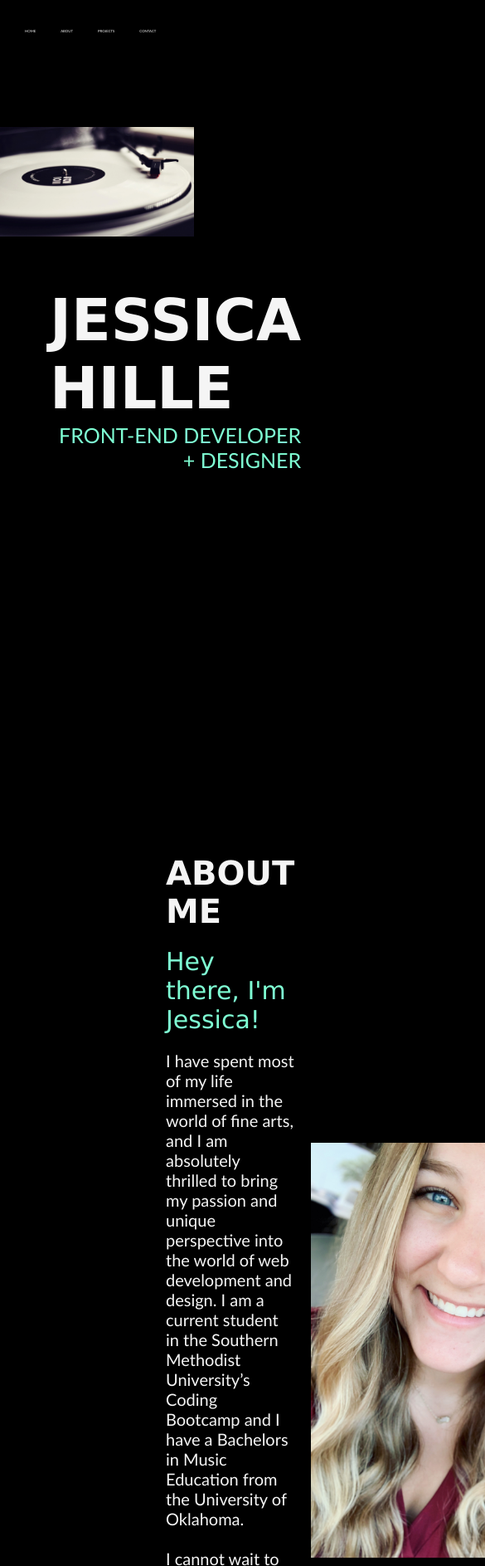
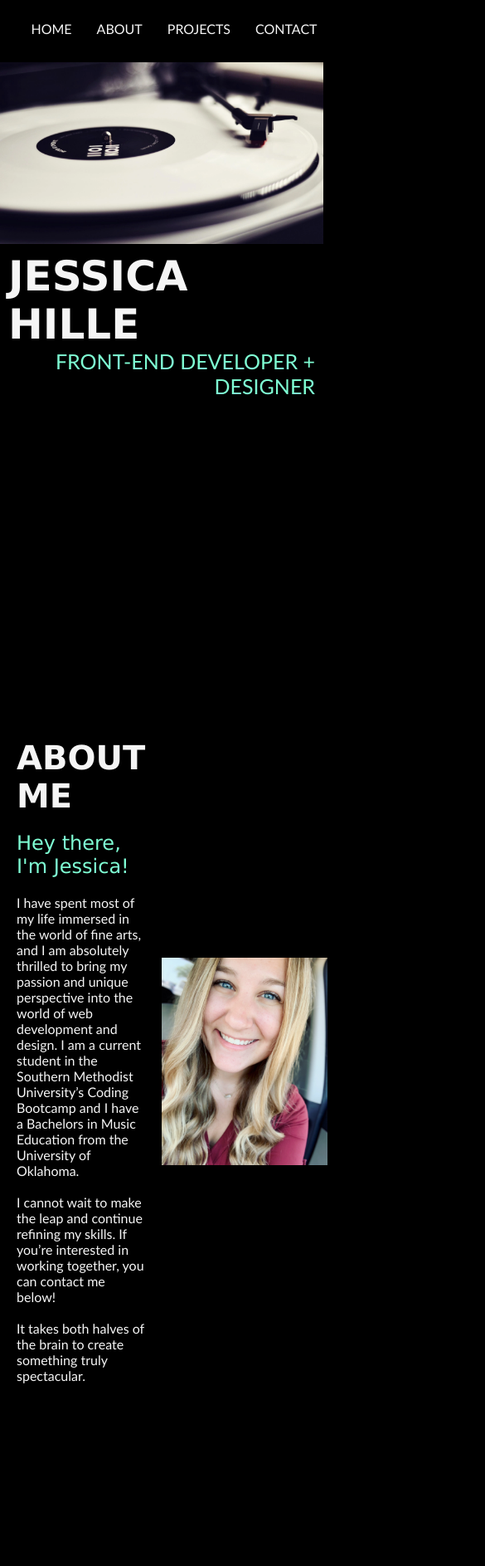
Before and after one commit to jessicalhille/hilleportfolio, a plain HTML site: page index.html in a window 390 px wide. Shown: the top 1887 px of the page at 83% size, 585 px wide, since content can reach past the window. Drawn offline with Linux system fonts and the light colour scheme.

Commit message:
added mobile response media query

```diff
--- a/assets/style.css
+++ b/assets/style.css
@@ -27,7 +27,7 @@ header nav ul {
 header nav ul li a {
     margin-left: 30px;
     font-weight: lighter;
-    font-size: 1.1vw;
+    font-size: 1.5vw;
     text-decoration: none;
     font-family:'Gill Sans', 'Gill Sans MT', Calibri, 'Trebuchet MS', sans-serif;
 }
@@ -52,7 +52,8 @@ header nav ul li a:hover {
 }
 
 .hero-text{
-    padding: 60px;
+    width: 40%;
+    padding: 10px;
 }
 
 .hero-text h1 {
@@ -140,7 +141,7 @@ header nav ul li a:hover {
 }
 
 .project-other {
-    margin: 0 200px;
+    margin: 0 50px;
 }
 .project-other img {
     width: 400px;
@@ -189,3 +190,65 @@ footer {
     font-size: 10px;
     text-align: center;
 }
+
+footer h3 {
+    color:aquamarine;
+}
+
+/* For Smaller Desktop Screens and Smaller */
+
+@media screen and (max-width: 980px) {
+    header {
+        justify-content: center;
+    }
+    header nav ul li a {
+        font-size: 20px;
+    }
+    .hero {
+        margin-top: 0;
+    }
+    .hero img {
+        width: 100%;
+    }
+    .hero-text {
+        width: 100%;
+    }
+    #about {
+        padding: 200px 20px;
+    }
+    #about img {
+        width: 300px;
+    }
+    #project {
+        padding: 200px 0;
+    }
+    .project-other {
+        margin: 0;
+    }
+}
+
+/* For Mobile Phones and Smaller */
+
+@media screen and (max-width: 575px) {
+    header nav ul li a {
+        font-size: 16px;
+    }
+    .hero-text h1 {
+        font-size: 50px;
+    }
+    .about-text h3 {
+        font-size: 24px;
+    }
+    .about-text p {
+        font-size: 16px;
+    }
+    #about img {
+        width: 200px;
+    }
+    .project-feature img {
+        width: 500px;
+    }
+    .contact-text a {
+        margin: 0 50px;
+    }
+}
--- a/index.html
+++ b/index.html
@@ -2,8 +2,9 @@
 <html lang="en">
 
     <head>
+        <link rel="stylesheet" href="./assets/style.css">
         <meta charset="UTF-8" />
-        <link rel="stylesheet" href="./assets/style.css">
+        <meta name="viewport" content="width=device-width, initial-scale=1.0" />
         <title>Hille Portfolio</title>
     </head>
 
```
